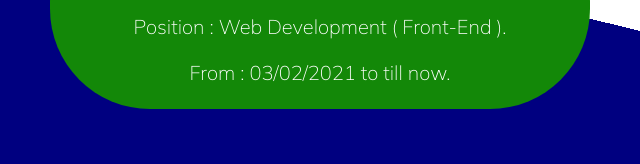
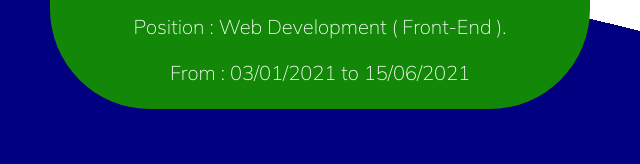
Before and after one commit to Rohit-web-dev/MyResume.github.io, a plain HTML site: page index.html in a window 1280 px wide. Shown: the part 1796-1960 px from the top of the page, 590-1230 px from the left. Drawn offline with nearby package versions, Linux system fonts and the light colour scheme.

Commit message:
Update index.html

```diff
--- a/index.html
+++ b/index.html
@@ -163,7 +163,7 @@
 			<h2 class="text-white">EXPERIENCE</h2>
 			<p class="text-white">Company Name : ININDIA Corporation ( Bangalore ).</p>
 			<p class="text-white">Position : Web Development ( Front-End ).</p>
-			<p class="text-white">From : 03/02/2021 to till now.</p>
+			<p class="text-white">From : 03/01/2021 to 15/06/2021</p>
 		</div>
 	    </div>
 	</div>
```
